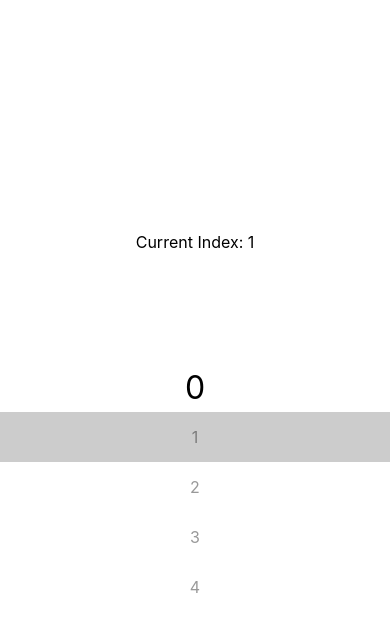
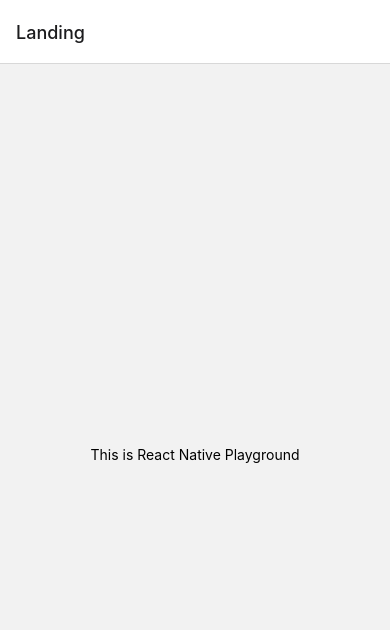
Before and after one commit to kennychu0510/react_native_playground, a React Native app: screen /Landing in a window 390 px wide. Shown: the top 630 px of the page. Built offline with nearby package versions, Linux system fonts and the light colour scheme.

Commit message:
set up react navigation

```diff
--- a/src/App.tsx
+++ b/src/App.tsx
@@ -1,22 +1,32 @@
 import React, {useState, type PropsWithChildren} from 'react';
 import {Button, SafeAreaView, ScrollView, StatusBar, StyleSheet, Text, useColorScheme, View} from 'react-native';
 import {ScrollPicker} from './ScrollPicker';
+import {NavigationContainer} from '@react-navigation/native';
+import {createNativeStackNavigator} from '@react-navigation/native-stack';
+import {ScrollPickerPage} from './pages/ScrollPickerPage';
+import {Landing} from './pages/Landing';
 
-const DATA: (number)[] = [];
+const DATA: number[] = [];
 for (let i = 0; i <= 60; i++) {
   DATA.push(i);
 }
 
+type RootStackParamList = {
+  Landing: undefined,
+  ScrollPicker: undefined,
+}
+
+const Stack = createNativeStackNavigator<RootStackParamList>();
+
+
 const App = () => {
-  const [selectedIndex, setSelectedIndex] = useState(1);
   return (
-    <SafeAreaView style={{justifyContent: 'center', flex: 1, alignItems: 'center'}}>
-      <View style={{flexDirection: 'row', marginBottom: 10}}>
-        <Text style={{fontSize: 16}}>Current Index: </Text>
-        <Text style={{fontSize: 16}}>{selectedIndex}</Text>
-      </View>
-      <ScrollPicker data={DATA} selected={selectedIndex} setSelected={setSelectedIndex} displayItems={7}/>
-    </SafeAreaView>
+    <NavigationContainer>
+      <Stack.Navigator initialRouteName="Landing">
+        <Stack.Screen name="Landing" component={Landing} />
+        <Stack.Screen name="ScrollPicker" component={ScrollPickerPage} />
+      </Stack.Navigator>
+    </NavigationContainer>
   );
 };
 
--- /dev/null
+++ b/src/pages/Landing.tsx
@@ -0,0 +1,12 @@
+import React from 'react';
+import {SafeAreaView, Text, View} from 'react-native';
+
+export const Landing = () => {
+  return (
+    <SafeAreaView style={{flex: 1}}>
+      <View style={{flex: 1, justifyContent: 'center', alignItems: 'center'}}>
+        <Text>This is React Native Playground</Text>
+      </View>
+    </SafeAreaView>
+  );
+};
--- /dev/null
+++ b/src/pages/ScrollPickerPage.tsx
@@ -0,0 +1,22 @@
+import React, {useState} from 'react';
+import {SafeAreaView, View, Text} from 'react-native';
+import {ScrollPicker} from '../ScrollPicker';
+
+const DATA: number[] = [];
+for (let i = 0; i <= 60; i++) {
+  DATA.push(i);
+}
+
+export const ScrollPickerPage = () => {
+  const [selectedIndex, setSelectedIndex] = useState(1);
+
+  return (
+    <SafeAreaView style={{justifyContent: 'center', flex: 1, alignItems: 'center'}}>
+      <View style={{flexDirection: 'row', marginBottom: 10}}>
+        <Text style={{fontSize: 16}}>Current Index: </Text>
+        <Text style={{fontSize: 16}}>{selectedIndex}</Text>
+      </View>
+      <ScrollPicker data={DATA} selected={selectedIndex} setSelected={setSelectedIndex} displayItems={7} />
+    </SafeAreaView>
+  );
+};
```
Also changed, not shown: package.json (+7 -1 lines), 3 other files (tests, documents, lock files or other folders).
